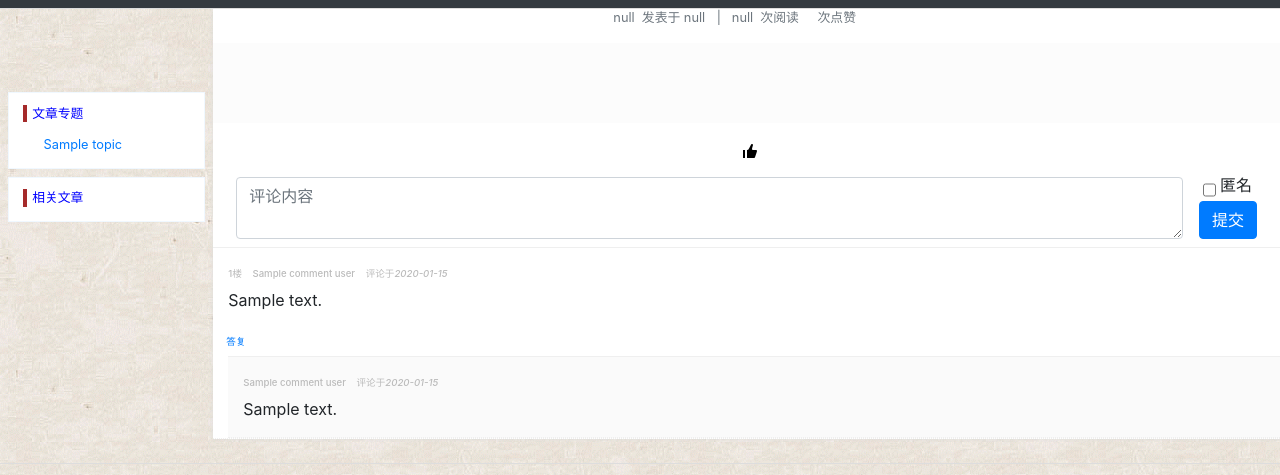
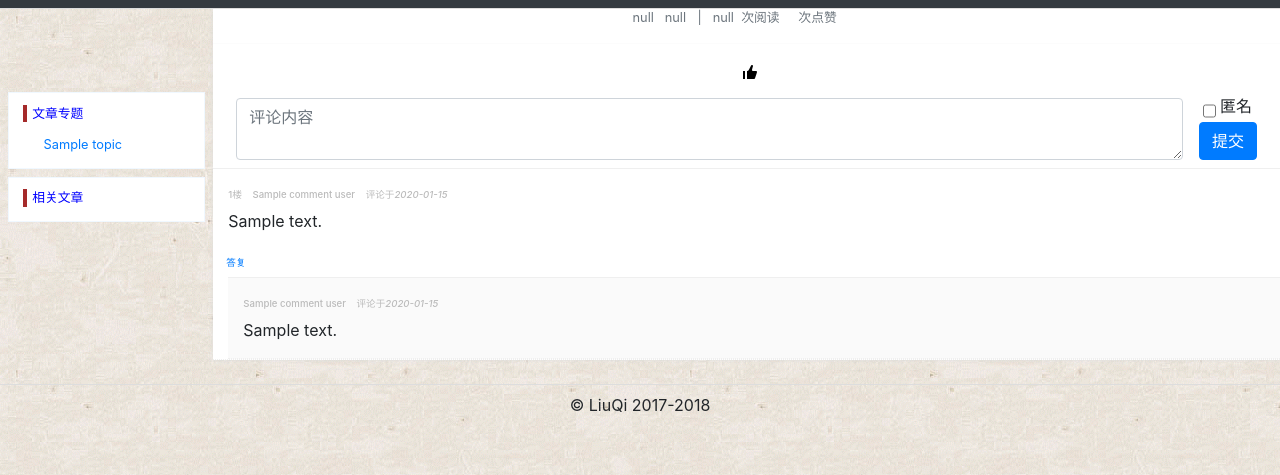
Before and after one commit to icarusliu/codelife, a Spring app: template codelife-service/src/main/resources/templates/articleDetail.html in a window 1280 px wide. Shown: the top 475 px of the page. Run offline with Thymeleaf, Linux system fonts and the light colour scheme; the template is opened without the code that fills it: most values are stand-ins (such as "Sample title", 1, 10 or a date in 2020); data that the repository does not hold is empty; database files in the repository are not loaded.

Commit message:
界面优化

```diff
--- a/codelife-service/src/main/resources/static/css/article-detail.css
+++ b/codelife-service/src/main/resources/static/css/article-detail.css
@@ -27,7 +27,6 @@
 }
 
 #content {
-    padding: 40px;
     background: #fcfcfc;
 }
 
--- a/codelife-service/src/main/resources/templates/articleDetail.html
+++ b/codelife-service/src/main/resources/templates/articleDetail.html
@@ -83,7 +83,7 @@
 <div layout:fragment="content" class="container-fluid mr-2">
     <div class="row">
         <!--文章目录-->
-        <div class="hidden-xs-down col-sm-2 p-2 article-catalog fixed-top " style="z-index: 1000; margin-top: 60px; ">
+        <div class="d-none d-sm-block col-sm-2 p-2 article-catalog fixed-top " style="z-index: 1000; margin-top: 60px; ">
             <div id="catalog" class="article-catalog-content ml-2">
 
             </div>
@@ -109,7 +109,7 @@
                     <p class="article-subtitle text-muted mr-4">
                         <span class="mr-2"
                                 th:text="${article.authorName}
-                            + '&nbsp; 发表于&nbsp;' + ${article.createDate}"></span>
+                            + '&nbsp; &nbsp;' + ${article.createDate}"></span>
                         <span  class="mr-2"
                                 th:text="'|&nbsp; &nbsp;' + ${article.readCount} + '&nbsp; 次阅读'"></span>
                         <span id="praiseCount" th:text="${article.praiseCount}"></span>&nbsp; 次点赞
```
Also changed, not shown: codelife-service/src/main/resources/templates/index.html (+4 -4 lines).
